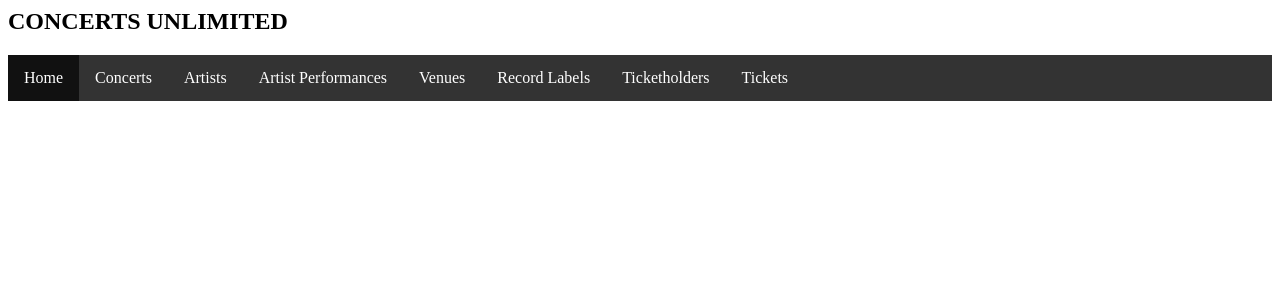
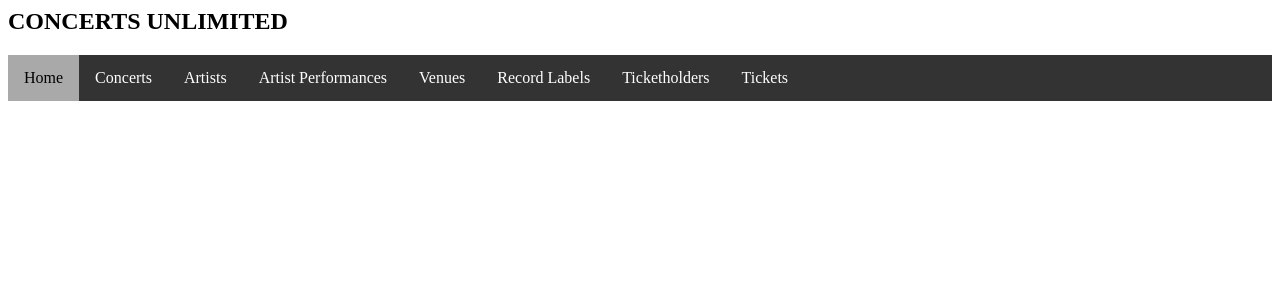
Before and after one commit to taylorkaiulani/CS-340-Portfolio-Project, a Flask app: page /Index in a window 1280 px wide, with the pointer over the restyled element. Shown: the top 300 px of the page. Run offline with Flask 2, Linux system fonts and the light colour scheme; some libraries are stand-ins or nearby versions.

Commit message:
Updated menu hover colors

```diff
--- a/static/css/style.css
+++ b/static/css/style.css
@@ -25,11 +25,13 @@ li a {
 
 /* Change the link color to #111 (black) on hover */
 li a:hover {
-  background-color: #111;
+  color: black;
+  background-color: darkgrey;
 }
 
   li a:hover:not(.active) {
-    background-color: #111;
+    color: black;
+    background-color: darkgrey;
   }
 
 .active {
```
